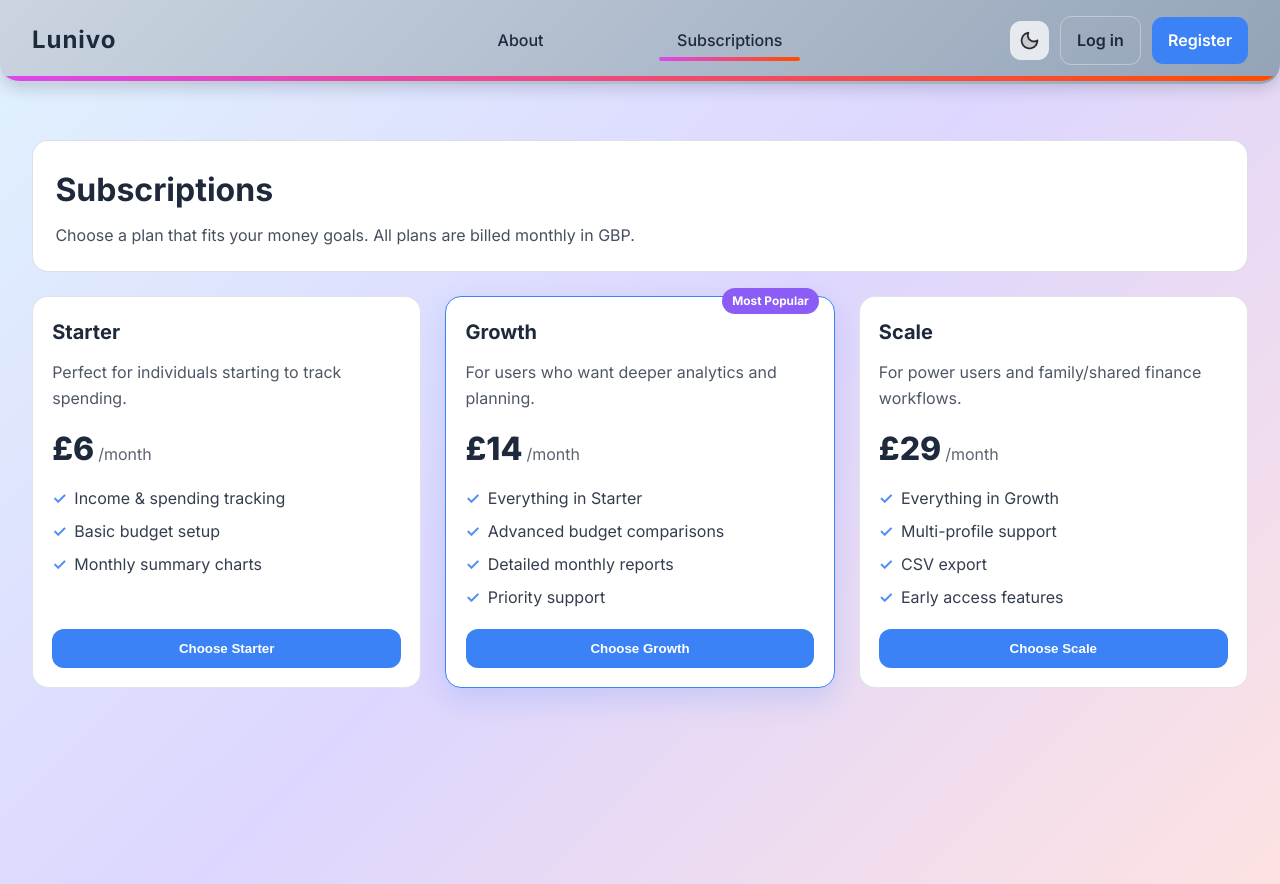
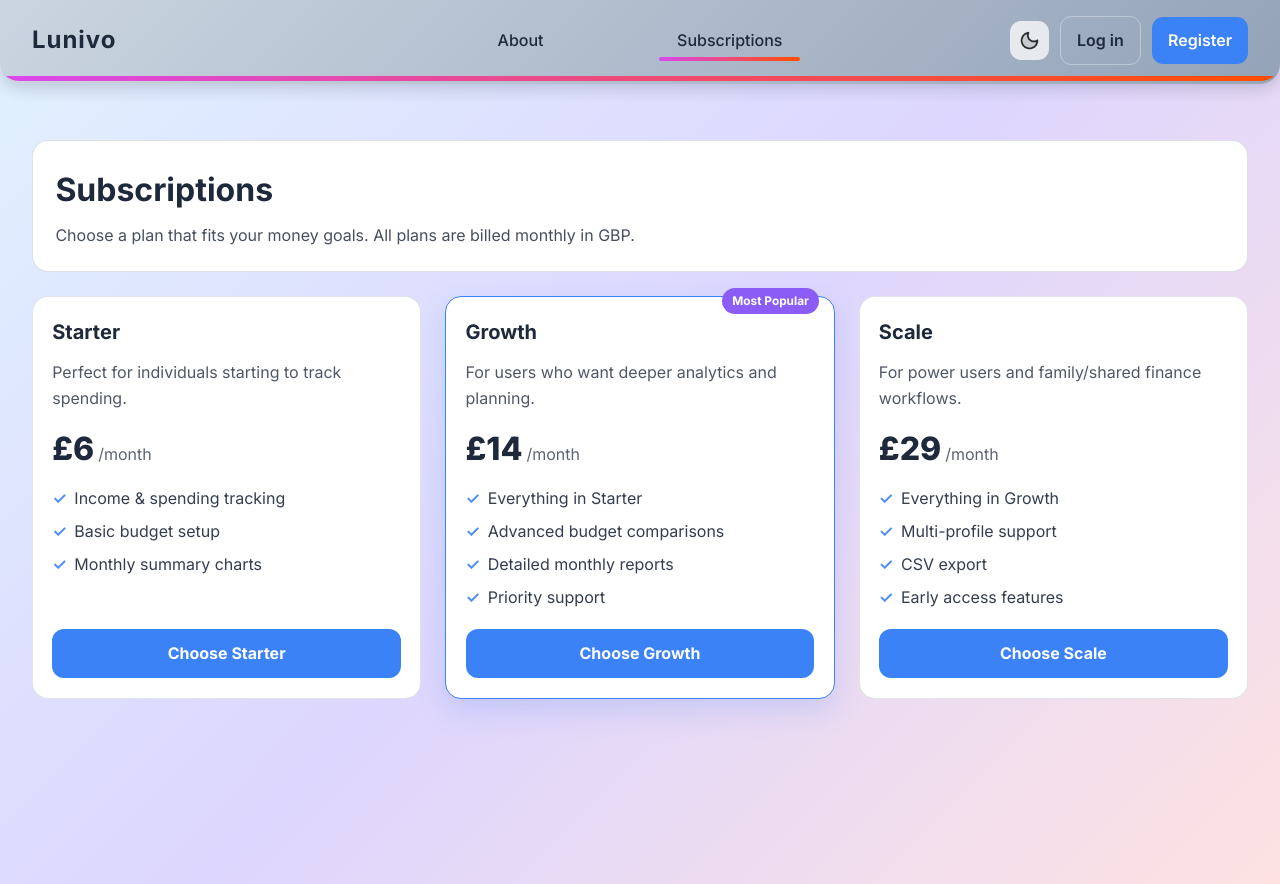
Before and after one commit to FabianC1/Lunivo, a Next.js app: page /subscriptions in a window 1280 px wide. Built offline with nearby package versions, Linux system fonts and the light colour scheme.

Commit message:
subscription buttons now navigate

```diff
--- a/app/subscriptions/page.tsx
+++ b/app/subscriptions/page.tsx
@@ -1,3 +1,4 @@
+import Link from "next/link";
 import styles from "./subscriptions.module.css";
 
 const tiers = [
@@ -65,9 +66,12 @@ export default function SubscriptionsPage() {
                 <li key={feature}>{feature}</li>
               ))}
             </ul>
-            <button type="button" className={styles.cta}>
+            <Link
+              href={`/register?plan=${tier.name.toLowerCase()}`}
+              className={styles.cta}
+            >
               Choose {tier.name}
-            </button>
+            </Link>
           </article>
         ))}
       </section>
--- a/app/subscriptions/subscriptions.module.css
+++ b/app/subscriptions/subscriptions.module.css
@@ -122,6 +122,9 @@
   font-weight: 700;
   color: #fff;
   background: var(--primary-color);
+  text-align: center;
+  text-decoration: none;
+  display: inline-block;
 }
 
 .cta:hover {
```
Also changed, not shown: 1 other file (tests, documents, lock files or other folders).
